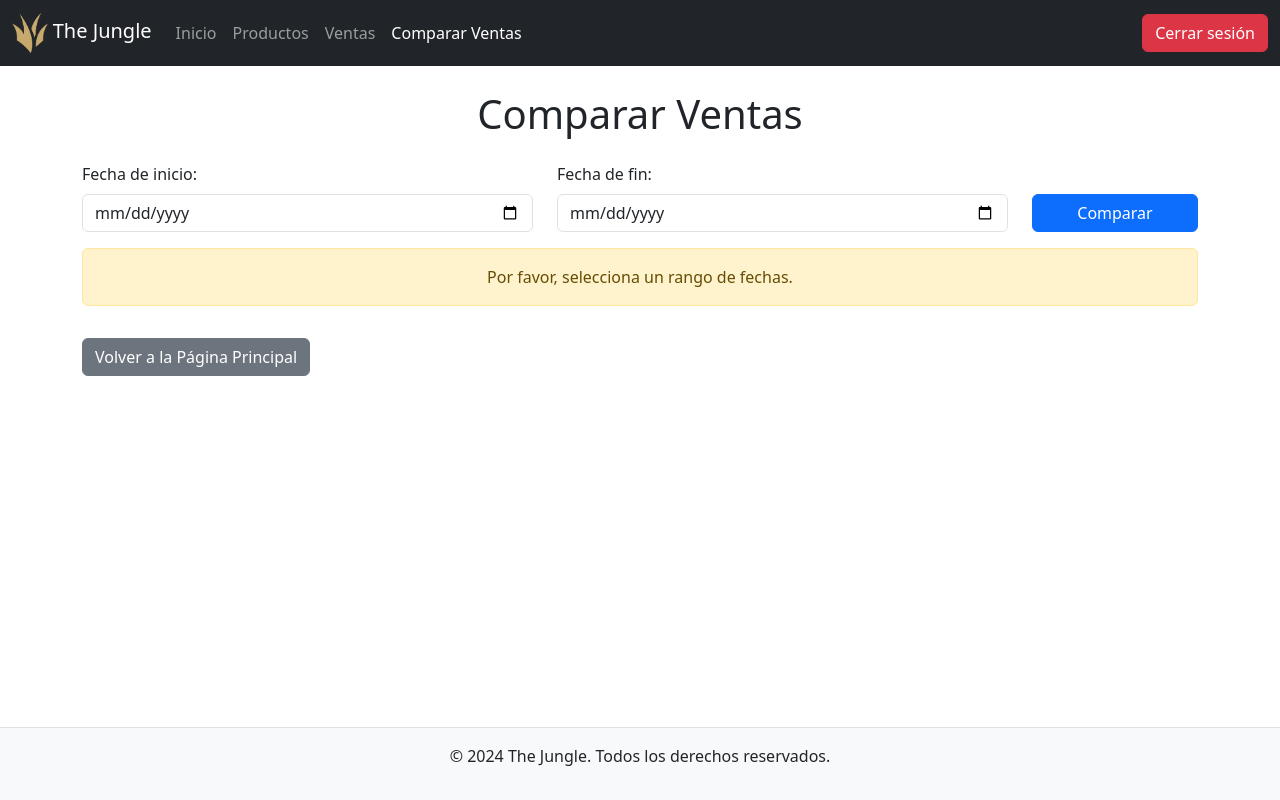
After one commit to DarthKenn/cotian, a Django app: page /comparar_ventas/ in a window 1280 px wide. The commit adds this page. Run offline with Django 5.2, Linux system fonts and the light colour scheme.

Commit message:
Descripción de los cambios realizados

```diff
--- a/administracion/forms.py
+++ b/administracion/forms.py
@@ -4,12 +4,11 @@ from .models import Producto, Venta
 class ProductoForm(forms.ModelForm):
     class Meta:
         model = Producto
-        fields = ['nombre', 'descripcion', 'precio', 'stock']
+        fields = ['nombre', 'descripcion', 'precio']
         widgets = {
             'nombre': forms.TextInput(attrs={'class': 'form-control'}),
             'descripcion': forms.TextInput(attrs={'class': 'form-control'}),
             'precio': forms.NumberInput(attrs={'class': 'form-control', 'step': '0.01'}),
-            'stock': forms.NumberInput(attrs={'class': 'form-control', 'min': '0'}),
         }
 
 class VentaForm(forms.ModelForm):
--- a/administracion/views.py
+++ b/administracion/views.py
@@ -5,6 +5,19 @@ from django.http import JsonResponse
 from django.db.models import Q
 from django.utils import timezone
 from django.contrib import messages
+from django.db.models import Sum
+import calendar
+from django.db.models.functions import TruncMonth
+from django.db.models import Sum, Count
+from datetime import datetime
+from django.db.models import Avg
+from django.utils.dateparse import parse_date
+from django.contrib.auth.decorators import login_required
+from django.contrib.auth.views import LogoutView
+
+class CustomLogoutView(LogoutView):
+    def get(self, request, *args, **kwargs):
+        return redirect('login')  # Redirigir a la página de inicio de sesión
 
 
 def lista_productos(request):
@@ -30,7 +43,7 @@ def obtener_precio_producto(request, producto_id):
     producto = Producto.objects.get(id=producto_id)
     return JsonResponse({'precio': producto.precio})
 
-
+@login_required
 def pagina_principal(request):
     return render(request, "administracion/pagina_principal.html")
 
@@ -52,26 +65,21 @@ def registrar_venta(request):
             messages.error(request, "El producto seleccionado no existe.")
             return render(request, 'registrar_venta.html', {'productos': productos})
 
-        if producto.stock < cantidad:
-            messages.error(request, f"No hay suficiente stock disponible para {producto.nombre}. Stock actual: {producto.stock}.")
-            return render(request, 'registrar_venta.html', {'productos': productos})
-
-        # Registrar la venta y descontar del stock
-        producto.stock -= cantidad
         producto.save()
 
         precio_total = producto.precio * cantidad
-        Venta.objects.create(
+        venta = Venta(
             producto=producto,
             cantidad=cantidad,
             total=precio_total,
-            fecha=timezone.now(),
         )
+        venta.save()  # El número de boleta se genera automáticamente aquí
 
-        messages.success(request, "Venta registrada exitosamente.")
+        messages.success(request, f"Venta registrada exitosamente con boleta #{venta.boleta}.")
         return redirect('registrar_venta')
 
     return render(request, 'administracion/registrar_venta.html', {'productos': productos})
+
 
 def lista_ventas(request):
     ventas = Venta.objects.all()  # Recupera todas las ventas registradas
@@ -136,3 +144,48 @@ def editar_producto(request, pk):
     else:
         form = ProductoForm(instance=producto)
         return render(request, 'administracion/editar_producto.html', {'form': form})
+
+def comparar_ventas(request):
+    promedio_cantidad = None
+    promedio_precio = None
+    total_productos = None
+    total_dinero = None
+    mensaje = None
+
+    # Capturamos las fechas del rango enviadas por el usuario
+    fecha_inicio = request.GET.get('fecha_inicio')
+    fecha_fin = request.GET.get('fecha_fin')
+
+    if fecha_inicio and fecha_fin:
+        # Convertir las fechas en objetos datetime
+        fecha_inicio = parse_date(fecha_inicio)
+        fecha_fin = parse_date(fecha_fin)
+
+        if fecha_inicio and fecha_fin:
+            # Filtrar las ventas dentro del rango de fechas
+            ventas_filtradas = Venta.objects.filter(fecha__date__gte=fecha_inicio, fecha__date__lte=fecha_fin)
+
+            if ventas_filtradas.exists():
+                # Calcular promedios
+                promedio_cantidad = ventas_filtradas.aggregate(Avg('cantidad'))['cantidad__avg']
+                promedio_precio = ventas_filtradas.aggregate(Avg('total'))['total__avg']
+
+                # Calcular totales
+                total_productos = ventas_filtradas.aggregate(Sum('cantidad'))['cantidad__sum']
+                total_dinero = ventas_filtradas.aggregate(Sum('total'))['total__sum']
+            else:
+                mensaje = "No se encontraron ventas en el periodo seleccionado."
+        else:
+            mensaje = "Las fechas proporcionadas no son válidas."
+    else:
+        mensaje = "Por favor, selecciona un rango de fechas."
+
+    return render(request, 'administracion/comparar_ventas.html', {
+        'promedio_cantidad': promedio_cantidad,
+        'promedio_precio': promedio_precio,
+        'total_productos': total_productos,
+        'total_dinero': total_dinero,
+        'mensaje': mensaje,
+        'fecha_inicio': fecha_inicio,
+        'fecha_fin': fecha_fin
+    })
--- a/negocio_admin/settings.py
+++ b/negocio_admin/settings.py
@@ -27,6 +27,10 @@ SECRET_KEY = 'django-insecure-_3uh&$or+gh+9i6nfs!r!kb)p@e$po0k6$h_94(mlio8tm(&0h
 DEBUG = True
 
 ALLOWED_HOSTS = []
+
+LOGIN_URL = 'login'  # La URL para la página de inicio de sesión
+LOGOUT_REDIRECT_URL = 'login'  # Redirige a la página de login después de cerrar sesión
+LOGIN_REDIRECT_URL = '/'
 
 
 
@@ -80,7 +84,7 @@ WSGI_APPLICATION = 'negocio_admin.wsgi.application'
 DATABASES = {
     'default': {
         'ENGINE': 'django.db.backends.mysql',
-        'NAME': 'ecotiann',
+        'NAME': 'jungle',
         'USER': 'root',
         'PASSWORD': '',
         'HOST': 'localhost',
--- a/negocio_admin/urls.py
+++ b/negocio_admin/urls.py
@@ -15,8 +15,10 @@ Including another URLconf
     2. Add a URL to urlpatterns:  path('blog/', include('blog.urls'))
 """
 from django.contrib import admin
-from django.urls import path
+from django.urls import path, include
 from administracion import views
+from django.contrib.auth import views as auth_views
+from django.contrib.auth.views import LogoutView
 
 urlpatterns = [
     path('admin/', admin.site.urls),
@@ -31,4 +33,8 @@ urlpatterns = [
     path('ventas/registrar/', views.registrar_venta, name='registrar_venta'),
     path('compras/', views.lista_compras, name='lista_compras'),
     path('compras/registrar/', views.registrar_compra, name='registrar_compra'),
+    path('comparar_ventas/', views.comparar_ventas, name='comparar_ventas'),
+    path('login/', auth_views.LoginView.as_view(), name='login'),
+    path('logout/', auth_views.LogoutView.as_view(next_page='login'), name='logout'),
+    path('accounts/', include('django.contrib.auth.urls')),
 ]
--- /dev/null
+++ b/templates/administracion/comparar_ventas.html
@@ -0,0 +1,118 @@
+<!DOCTYPE html>
+<html lang="en">
+<head>
+    <meta charset="UTF-8">
+    <meta name="viewport" content="width=device-width, initial-scale=1.0">
+    <title>Comparar Ventas</title>
+    <link rel="stylesheet" href="https://cdn.jsdelivr.net/npm/bootstrap@5.3.0/dist/css/bootstrap.min.css">
+    <style>
+        html, body {
+            height: 100%;
+            margin: 0;
+            display: flex;
+            flex-direction: column;
+        }
+
+        .content-wrapper {
+            flex: 1;
+            display: flex;
+            flex-direction: column;
+        }
+
+        .main-content {
+            flex: 1; /* Se expande para ocupar todo el espacio restante si el contenido no llena la pantalla */
+        }
+
+        .footer {
+            background-color: #f8f9fa;
+            text-align: center;
+            padding: 1rem 0;
+            border-top: 1px solid #e0e0e0;
+            margin-top: auto; /* Asegura que el pie de página se desplace hacia abajo */
+        }
+
+        .navbar-brand img {
+            max-height: 40px; /* Ajusta el tamaño del logo */
+        }
+
+    </style>
+
+</head>
+<body>
+    {% load static %}
+    <nav class="navbar navbar-expand-lg navbar-dark bg-dark">
+        <div class="container-fluid">
+            <a class="navbar-brand" href="/">
+                <img src="{% static 'images/image3.png' %}" alt="Logo de The Jungle">
+                The Jungle
+            </a>
+            <button class="navbar-toggler" type="button" data-bs-toggle="collapse" data-bs-target="#navbarNav" aria-controls="navbarNav" aria-expanded="false" aria-label="Toggle navigation">
+                <span class="navbar-toggler-icon"></span>
+            </button>
+            <div class="collapse navbar-collapse" id="navbarNav">
+                <ul class="navbar-nav">
+                    <li class="nav-item">
+                        <a class="nav-link {% if request.resolver_match.url_name == 'pagina_principal' %}active{% endif %}" href="{% url 'pagina_principal' %}">Inicio</a>
+                    </li>
+                    <li class="nav-item">
+                        <a class="nav-link {% if request.resolver_match.url_name == 'lista_productos' %}active{% endif %}" href="{% url 'lista_productos' %}">Productos</a>
+                    </li>
+                    <li class="nav-item">
+                        <a class="nav-link {% if request.resolver_match.url_name == 'lista_ventas' %}active{% endif %}" href="{% url 'lista_ventas' %}">Ventas</a>
+                    </li>
+                    <li class="nav-item">
+                        <a class="nav-link {% if request.resolver_match.url_name == 'comparar_ventas' %}active{% endif %}" href="{% url 'comparar_ventas' %}">Comparar Ventas</a>
+                    </li>
+                </ul>
+                <ul class="navbar-nav ms-auto">
+                    <li class="nav-item">
+                        <form method="POST" action="{% url 'logout' %}">
+                            {% csrf_token %}
+                            <button type="submit" class="btn btn-danger text-decoration-none">Cerrar sesión</button>
+                        </form>
+                    </li>
+                </ul>
+            </div>
+        </div>
+    </nav>
+    <div class="container mt-4">
+        <h1 class="text-center">Comparar Ventas</h1>
+        <form method="get" class="mt-4">
+            <div class="row mb-3">
+                <div class="col-md-5">
+                    <label for="fecha_inicio" class="form-label">Fecha de inicio:</label>
+                    <input type="date" id="fecha_inicio" name="fecha_inicio" class="form-control" value="{{ fecha_inicio|date:'Y-m-d' }}">
+                </div>
+                <div class="col-md-5">
+                    <label for="fecha_fin" class="form-label">Fecha de fin:</label>
+                    <input type="date" id="fecha_fin" name="fecha_fin" class="form-control" value="{{ fecha_fin|date:'Y-m-d' }}">
+                </div>
+                <div class="col-md-2 d-flex align-items-end">
+                    <button type="submit" class="btn btn-primary w-100">Comparar</button>
+                </div>
+            </div>
+        </form>
+
+        {% if mensaje %}
+            <div class="alert alert-warning text-center">{{ mensaje }}</div>
+        {% endif %}
+
+        {% if promedio_cantidad and promedio_precio and total_productos and total_dinero %}
+            <div class="mt-4">
+                <h4>Resultados del análisis:</h4>
+                <ul class="list-group">
+                    <li class="list-group-item">Promedio de cantidad de productos vendidos: {{ promedio_cantidad|floatformat:2 }}</li>
+                    <li class="list-group-item">Promedio de precio total de ventas: ${{ promedio_precio|floatformat:2 }}</li>
+                    <li class="list-group-item">Total de productos vendidos: {{ total_productos }}</li>
+                    <li class="list-group-item">Total de dinero generado: ${{ total_dinero|floatformat:2 }}</li>
+                </ul>
+            </div>
+        {% endif %}
+
+        <a href="{% url 'pagina_principal' %}" class="btn btn-secondary mt-3">Volver a la Página Principal</a>
+    </div>
+    <footer class="footer">
+        <p>&copy; 2024 The Jungle. Todos los derechos reservados.</p>
+    </footer>
+</body>
+</html>
```
Also changed, not shown: administracion/models.py (+10 -4 lines), templates/administracion/lista_compras.html (+25 -18 lines), templates/administracion/lista_productos.html (+29 -24 lines), templates/administracion/lista_ventas.html (+31 -22 lines), templates/administracion/pagina_principal.html (+34 -27 lines), templates/administracion/registrar_compra.html (+25 -18 lines), templates/administracion/registrar_venta.html (+27 -20 lines), templates/registration/login.html (added, +39 -0 lines), administracion/migrations/0009_venta_boleta_alter_venta_fecha.py (added), administracion/migrations/0010_alter_venta_boleta.py (added), administracion/migrations/0011_remove_producto_stock.py (added), static/images/banner_frutas2.jpg, static/images/image3.png (added), static/images/image_3_.ico (deleted).
